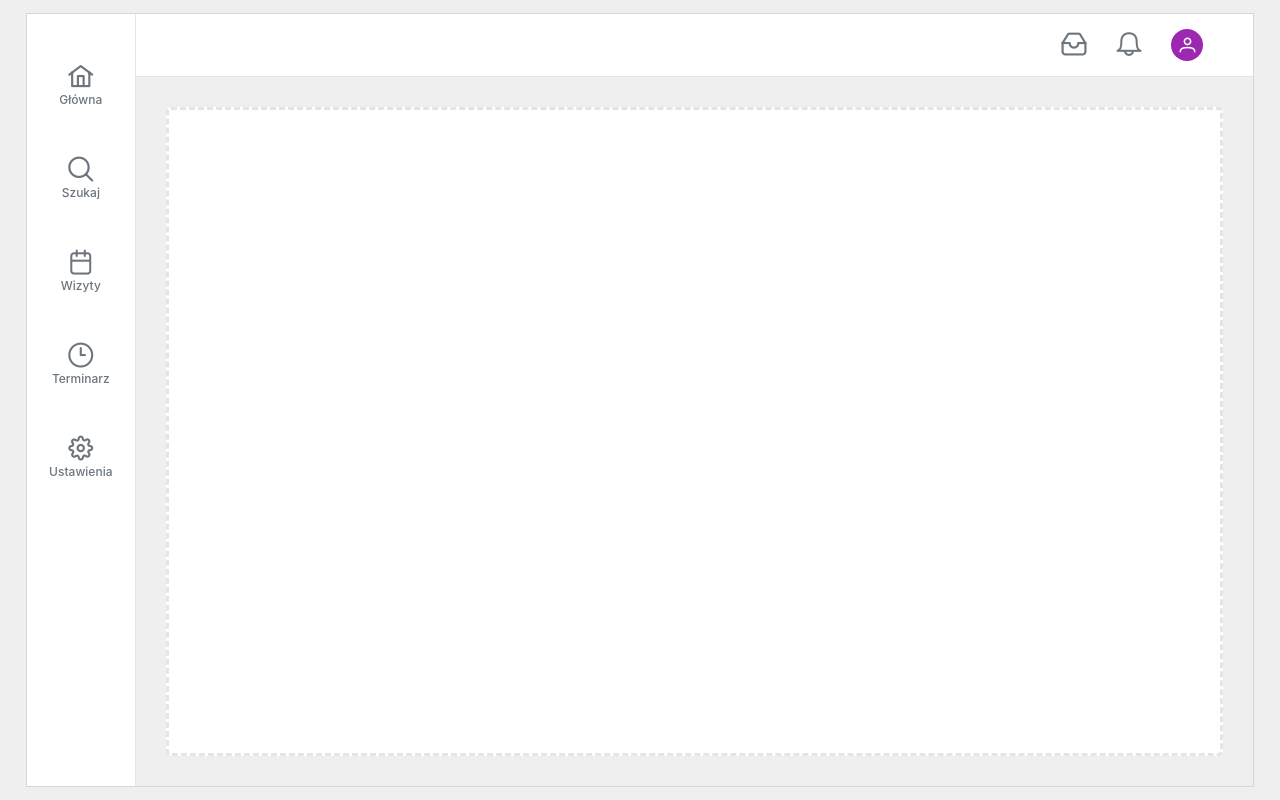
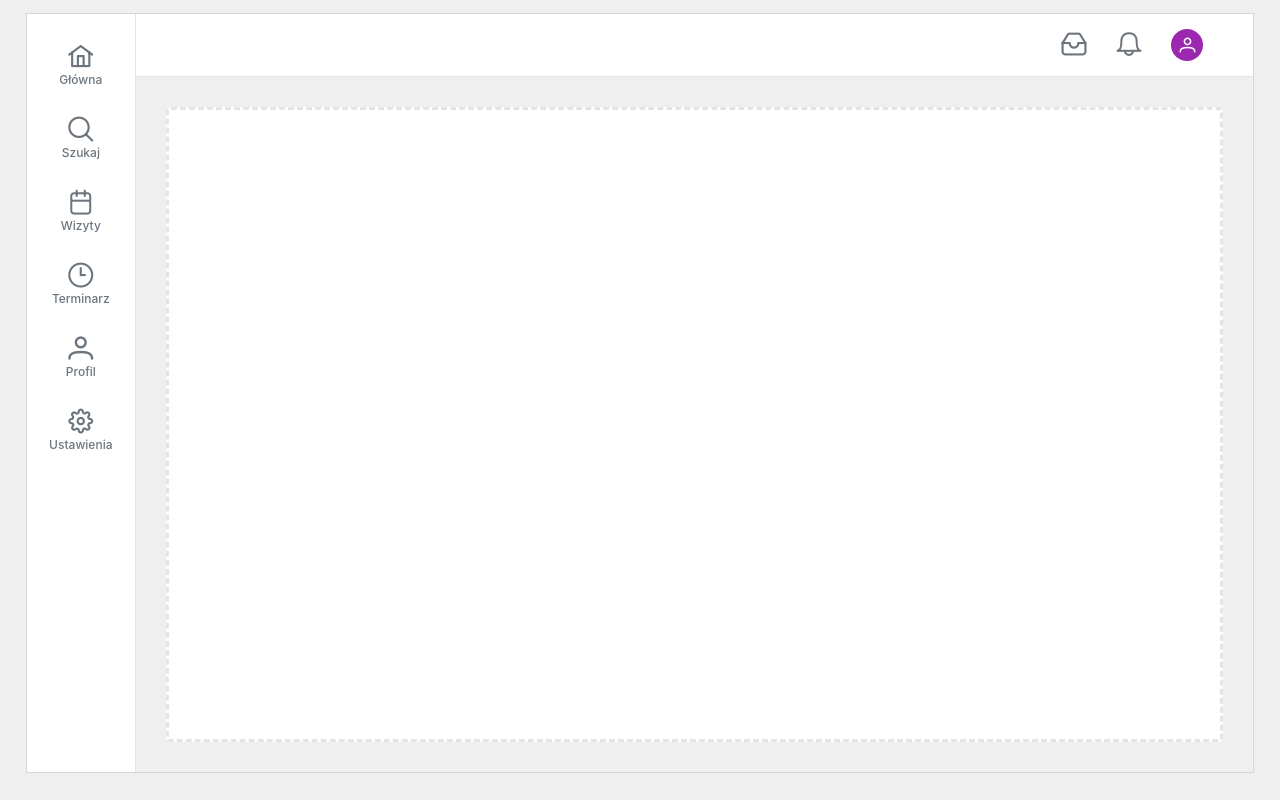
Before and after one commit to PioR94/HospitalFront, a React (Create React App) app: page /patient/panel in a window 1280 px wide. Built offline with nearby package versions, Linux system fonts and the light colour scheme; no server answers.

Commit message:
add naviate to home and search

```diff
--- a/src/components/pages/AccountPatient/AccountPatient.tsx
+++ b/src/components/pages/AccountPatient/AccountPatient.tsx
@@ -43,7 +43,7 @@ export const AccountPatient = () => {
         <img src="logo-white.svg" alt="logo" className="logo-white" />
 
         <div className="div-menu">
-          <Button label="Moje konto" text raised style={{ color: 'white', fontSize: 20 }} />
+          <Button label="Moje konto" text raised style={{ color: 'white', fontSize: 20 }} onClick={() => navigate('../patient/panel')} />
         </div>
       </header>
       <div className="div-search">
--- a/src/components/pages/UserPanel/UserPanel.css
+++ b/src/components/pages/UserPanel/UserPanel.css
@@ -1,6 +1,7 @@
 .bg-panel {
   width: 100vw;
-  height: 100vh;
+
+  min-height: 100vh;
   background-color: #efefef;
   padding: 1% 2% 1% 2%;
 }
@@ -8,7 +9,8 @@
 .wrap-panel {
   display: flex;
   width: 100%;
-  height: 100%;
+  height: 95vh;
+  min-height: 470px;
   /* box-shadow: 0 4px 10px rgba(0, 0, 0, 0.03), 0 0 2px rgba(0, 0, 0, 0.06), 0 2px 6px rgba(0, 0, 0, 0.12); */
   border: 1px solid rgba(0, 0, 0, 0.1);
 }
@@ -48,7 +50,7 @@
 .sidebar-icon-div {
   display: flex;
   flex-direction: column;
-  margin-top: 50px;
+  margin-top: 30px;
 }
 
 .icon {
--- a/src/components/pages/UserPanel/UserPanel.tsx
+++ b/src/components/pages/UserPanel/UserPanel.tsx
@@ -2,19 +2,22 @@ import React from 'react';
 import 'primeicons/primeicons.css';
 import './UserPanel.css';
 import { Avatar } from 'primereact/avatar';
+import { useNavigate } from 'react-router-dom';
 
 export const UserPanel = () => {
+  const navigate = useNavigate();
+
   return (
     <>
       <div className="bg-panel">
         <div className="wrap-panel">
           <div className="sidebar">
             <div className="sidebar-icon-div" style={{ fontSize: 20 }}>
-              <i className="pi pi-home icon"></i>
+              <i className="pi pi-home icon" onClick={() => navigate('../patient')}></i>
               <span className="span-icon">Główna</span>
             </div>
             <div className="sidebar-icon-div">
-              <i className="pi pi-search icon"></i>
+              <i className="pi pi-search icon" onClick={() => navigate('../find-doctor')}></i>
               <span className="span-icon">Szukaj</span>
             </div>
             <div className=" sidebar-icon-div">
@@ -24,6 +27,10 @@ export const UserPanel = () => {
             <div className="sidebar-icon-div">
               <i className="pi pi-clock icon"></i>
               <span className="span-icon">Terminarz</span>
+            </div>
+            <div className="sidebar-icon-div">
+              <i className="pi pi-user icon"></i>
+              <span className="span-icon">Profil</span>
             </div>
             <div className="sidebar-icon-div">
               <i className="pi pi-cog icon"></i>
```
